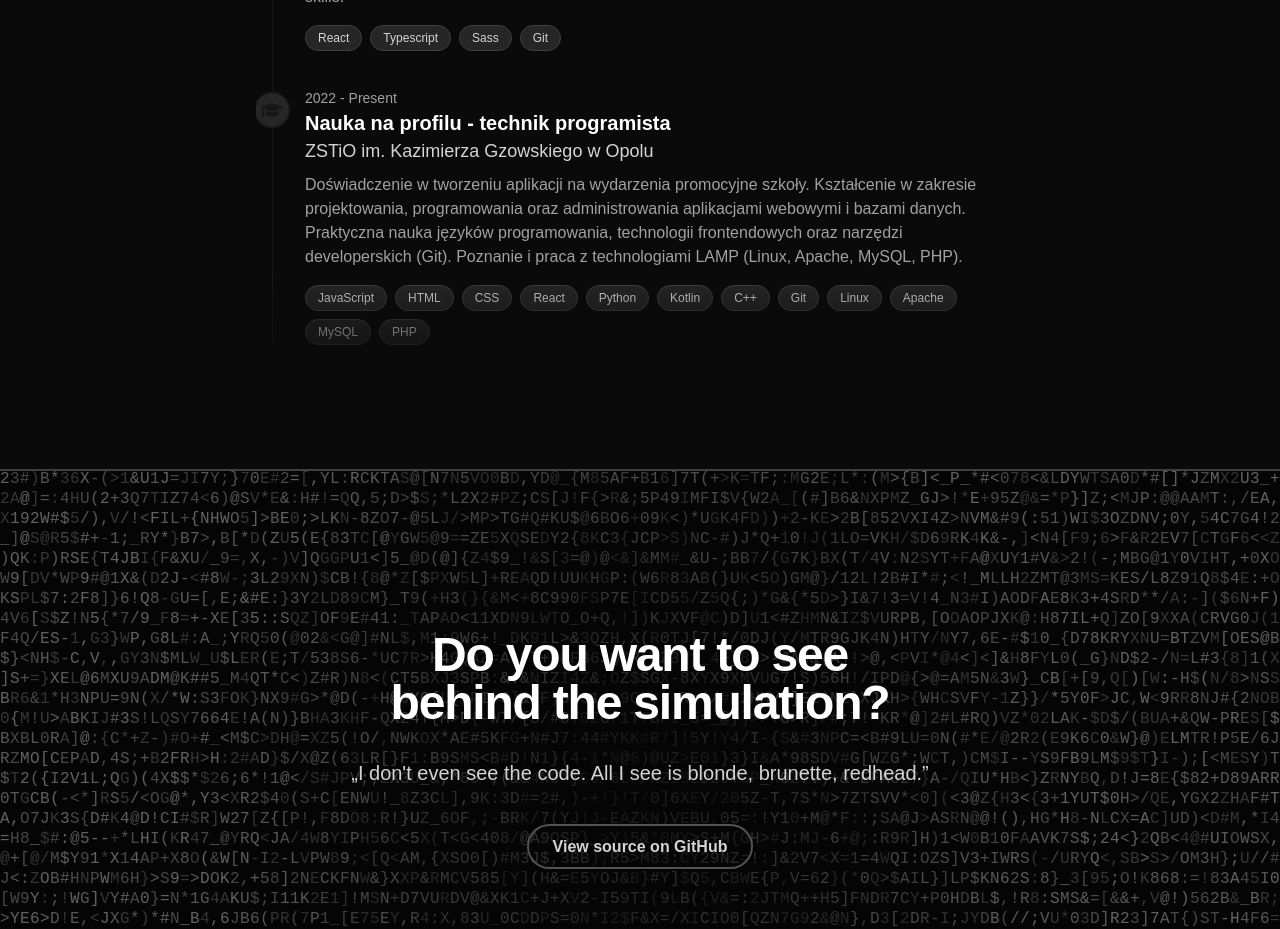
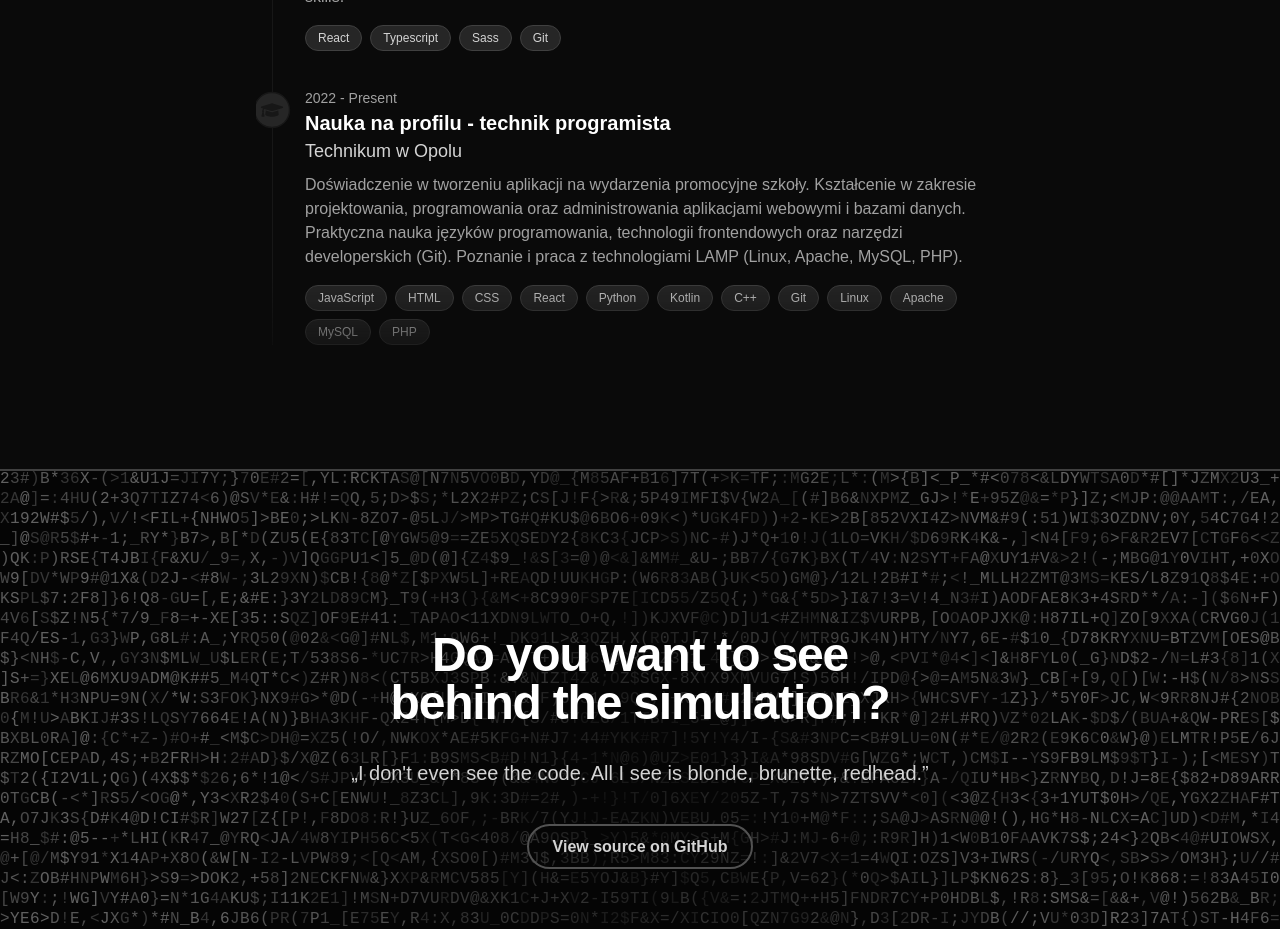
Before and after one commit to robertplawski/robertplawski.pl, a Next.js app: page / in a window 1280 px wide. Shown: the part 1400-2329 px from the top of the page. Built offline with nearby package versions, Linux system fonts and the light colour scheme.

Commit message:
Removed eslint warnings, changed professional experience

```diff
--- a/src/app/EyeCandy.tsx
+++ b/src/app/EyeCandy.tsx
@@ -1,5 +1,4 @@
 "use client";
-import Dither from "./bits/Dither/Dither";
 import Waves from "./bits/Waves/Waves";
 
 export default function EyeCandy() {
--- a/src/app/bits/GlowCard/GlowCard.tsx
+++ b/src/app/bits/GlowCard/GlowCard.tsx
@@ -1,3 +1,4 @@
+/* eslint-disable @typescript-eslint/no-unused-vars */
 "use client";
 
 import React, { useState, useRef, MouseEvent } from "react";
--- a/src/app/components/sections/Contact.tsx
+++ b/src/app/components/sections/Contact.tsx
@@ -40,6 +40,7 @@ export default function Contact() {
 
       // Clear success message after 5 seconds
       setTimeout(() => setSubmitStatus("idle"), 5000);
+      // eslint-disable-next-line @typescript-eslint/no-unused-vars
     } catch (error) {
       setSubmitStatus("error");
       setTimeout(() => setSubmitStatus("idle"), 5000);
--- a/src/app/components/sections/ProfessionalExperience.tsx
+++ b/src/app/components/sections/ProfessionalExperience.tsx
@@ -45,7 +45,7 @@ const experiences: Experience[] = [
   {
     id: 3,
     icon: <FaGraduationCap />,
-    company: "ZSTiO im. Kazimierza Gzowskiego w Opolu",
+    company: "Technikum w Opolu", // yeah i know that detailed information about my school is in git history...
     position: "Nauka na profilu - technik programista",
     period: "2022 - Present ",
     description:
--- a/src/app/layout.tsx
+++ b/src/app/layout.tsx
@@ -15,7 +15,7 @@ const geistMono = Geist_Mono({
 export const metadata: Metadata = {
   title: "Robert Pławski – Freelance Software Developer",
   description:
-    "Robert Pławski – doświadczony software developer z Opola, oferujący usługi freelance oraz współpracę na stałe. Specjalizuję się w tworzeniu nowoczesnych aplikacji webowych i backendowych.",
+    "Robert Pławski – doświadczony software developer z Opola, oferujący usługi freelance oraz współpracę na stałe. Specjalizuję się w tworzeniu nowoczesnych aplikacji webowych.",
   keywords: [
     "Robert Pławski",
     "software developer",
@@ -37,17 +37,17 @@ export const metadata: Metadata = {
   openGraph: {
     title: "Robert Pławski – Software Developer",
     description:
-      "Freelance software developer z Opola, specjalizujący się w web i backend. Dostępny do współpracy i projektów freelance.",
+      "Freelance software developer z Opola, specjalizujący się w web. Dostępny do współpracy i projektów freelance.",
     url: "https://robertplawski.pl/",
     siteName: "Robert Pławski - Portfolio",
-    images: [
+    /*images: [
       {
         url: "https://robertplawski.pl/og-image.jpg",
         width: 1200,
         height: 630,
         alt: "Robert Pławski - software developer",
       },
-    ],
+    ],*/
     locale: "pl_PL",
     type: "website",
   },
```
